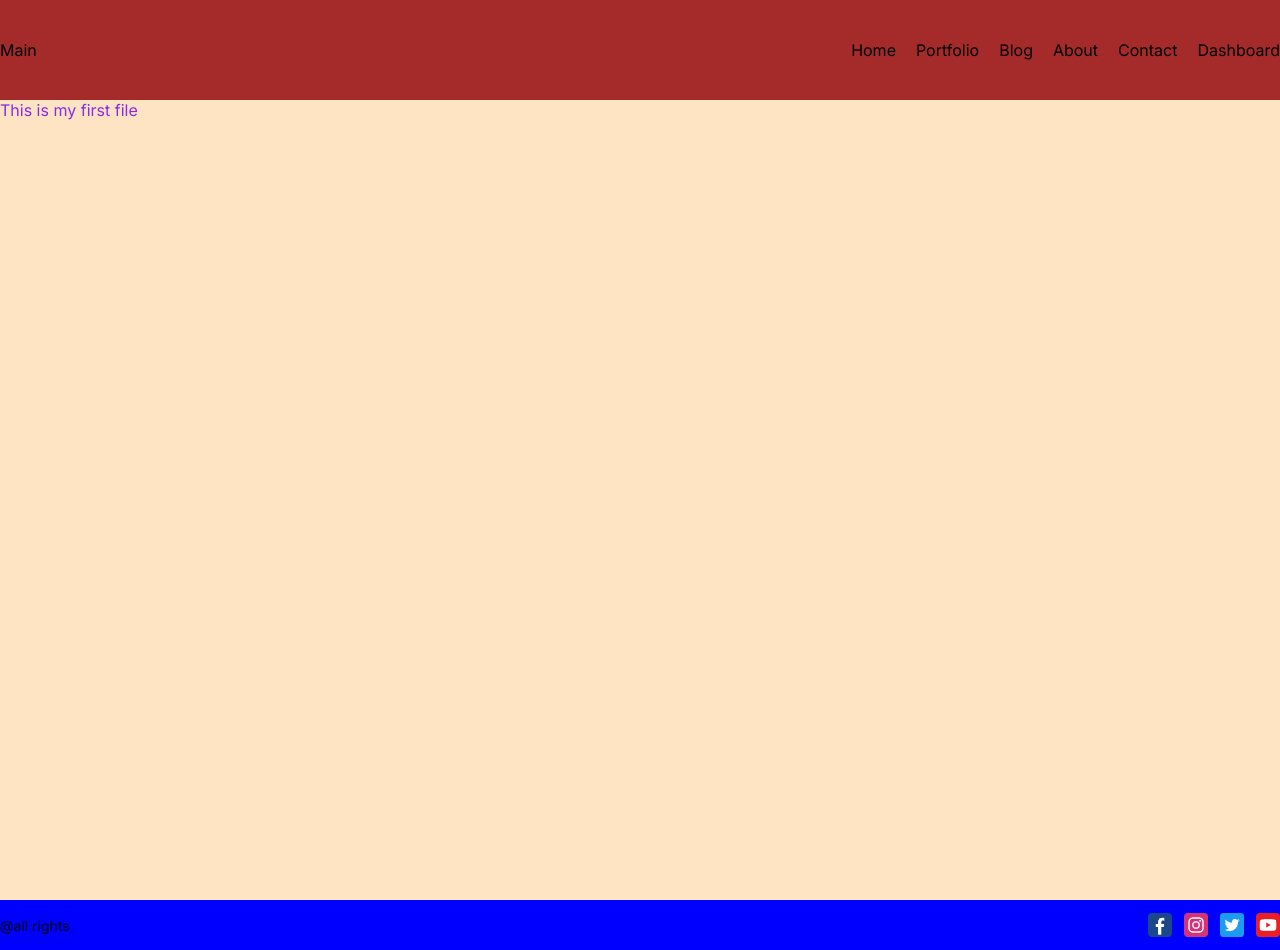
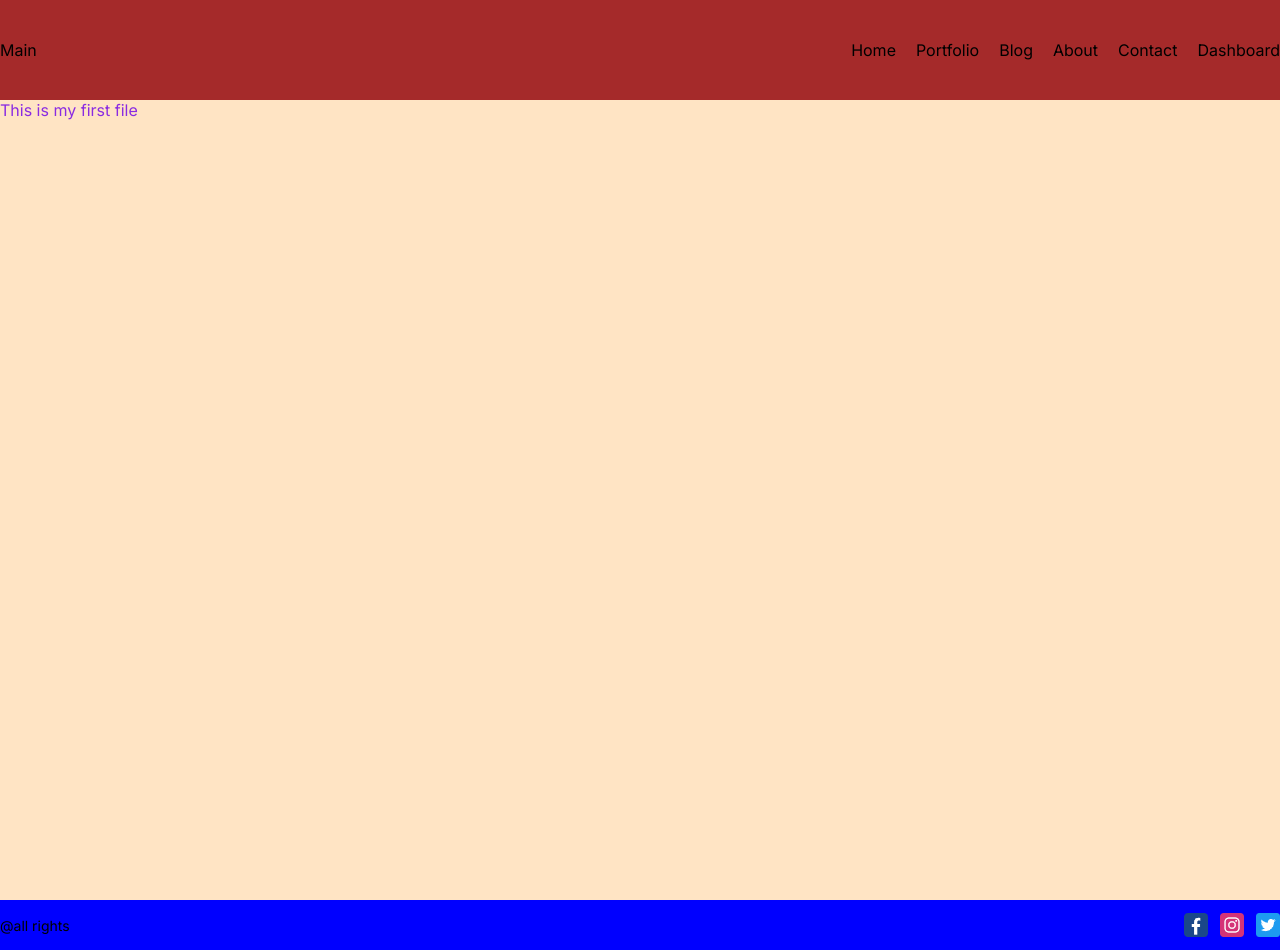
Before and after one commit to Gabodze/node-app, a Next.js app: page / in a window 1280 px wide. Built offline with nearby package versions, Linux system fonts and the light colour scheme.

Commit message:
first commit

```diff
--- a/src/app/components/footer/Footer.jsx
+++ b/src/app/components/footer/Footer.jsx
@@ -24,11 +24,7 @@ function Footer(){
             height={24}
             alt="Fb"
             />
-            <img src="/4.png" className={styles.icon}
-            width={24}
-            height={24}
-            alt="Fb"
-            />
+
 
         </div>
        </div>
--- a/src/app/components/footer/Footer.module.css
+++ b/src/app/components/footer/Footer.module.css
@@ -6,7 +6,7 @@
     justify-content: space-between;
     font-size: 14px;
 }
-
+/* koodsjhc */
 .sotialNetworks{
     display: flex;
     align-items: center;
```
